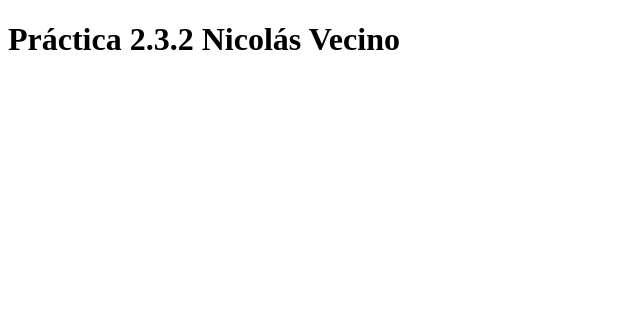
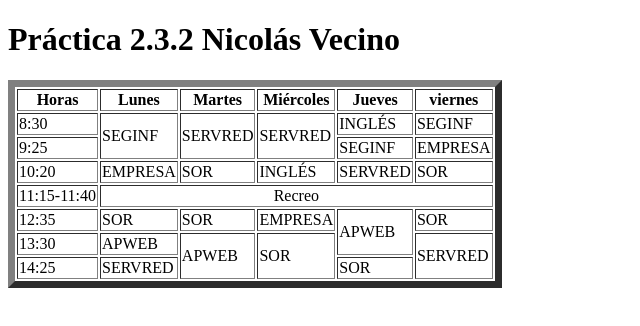
Before and after one commit to Nikito112/14_nicolas_vecino, a plain HTML site: page practica2.3.2/practica2.3.2.html in a window 1280 px wide. Shown: the whole page, without its empty margins (0-640 px from the left). Drawn offline with Linux system fonts and the light colour scheme.

Commit message:
practica2.3.3

```diff
--- a/practica2.3.2/practica2.3.2.html
+++ b/practica2.3.2/practica2.3.2.html
@@ -1,7 +1,71 @@
 <!DOCTYPE html>
 <html>
+
 <head>
     <title>Practica 2.3.2</title>
 </head>
 
 <h1>Práctica 2.3.2 Nicolás Vecino</h1>
+
+<body>
+
+    <table border="7px">
+        <th>Horas</th>
+        <th>Lunes</th>
+        <th>Martes</th>
+        <th>Miércoles</th>
+        <th>Jueves</th>
+        <th>viernes</th>
+        <tr>
+            <td>8:30</td>
+            <td rowspan="2">SEGINF</td>
+            <td rowspan="2">SERVRED</td>
+            <td rowspan="2">SERVRED</td>
+            <td>INGLÉS</td>
+            <td>SEGINF</td>
+        </tr>
+        <tr>
+            <td>9:25</td>
+
+            <td>SEGINF</td>
+            <td>EMPRESA</td>
+        </tr>
+        <tr>
+            <td>10:20</td>
+            <td>EMPRESA</td>
+            <td>SOR</td>
+            <td>INGLÉS</td>
+            <td>SERVRED</td>
+            <td>SOR</td>
+        </tr>
+        <tr>
+            <td>11:15-11:40</td>
+            <td colspan="5">
+                <center>Recreo</center>
+            </td>
+        </tr>
+        <tr>
+            <td>12:35</td>
+            <td>SOR</td>
+            <td>SOR</td>
+            <td>EMPRESA</td>
+            <td rowspan="2">APWEB</td>
+            <td>SOR</td>
+        </tr>
+        <tr>
+            <td>13:30</td>
+            <td>APWEB</td>
+            <td rowspan="2">APWEB</td>
+            <td rowspan="2">SOR</td>
+            <td rowspan="2">SERVRED</td>
+        </tr>
+        <tr>
+            <td>14:25</td>
+            <td>SERVRED</td>
+            <td>SOR</td>
+        </tr>
+    </table>
+
+</body>
+
+</html>
```
Also changed, not shown: index.html (+5 -1 lines), practica2.3.3.html (added, +102 -0 lines).
